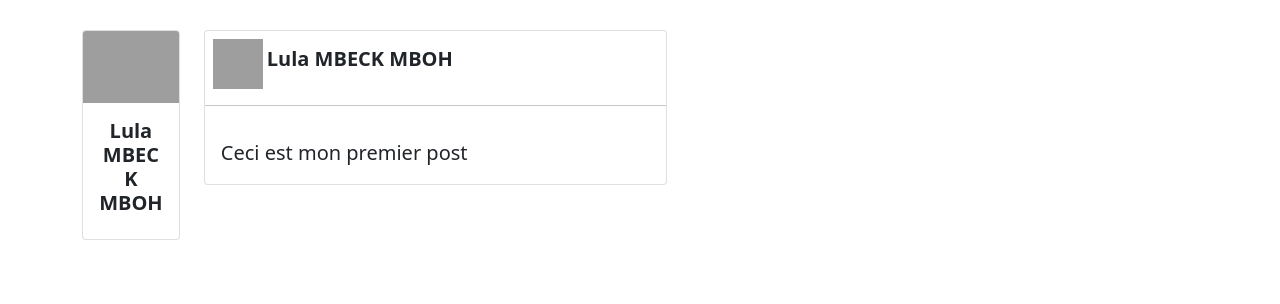
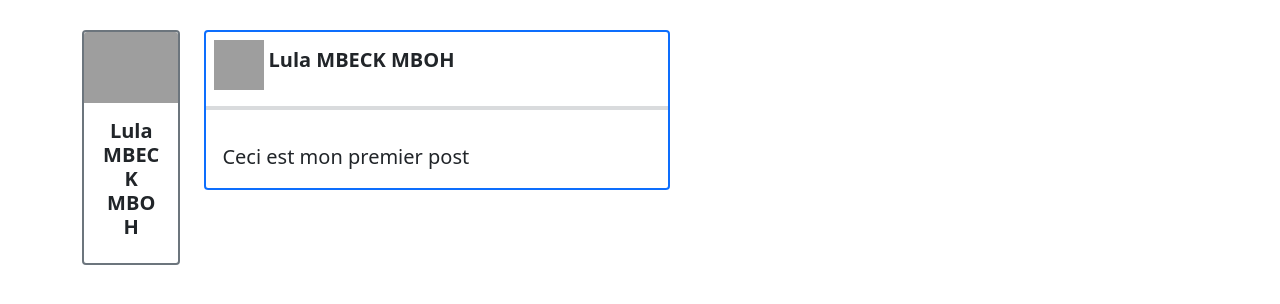
Before and after one commit to luljn/The-Social-Network, a PHP site: page /index.php?action=myAccount&userId=1 in a window 1280 px wide. Shown: the part 66-370 px from the top of the page. Run offline with PHP 8.4, Linux system fonts and the light colour scheme; data comes from the database, SQL or seed files in the repository; grey boxes are pictures that could not be loaded.

Commit message:
UI refactored

```diff
--- a/TSN/src/models/post.php
+++ b/TSN/src/models/post.php
@@ -120,7 +120,7 @@ class PostManagment {
     public function getRandomPosts(){   // To get random post, to display on the home screen.
 
         $this->databaseConnection = new DatabaseConnection;
-        $statement = "SELECT * from post LIMIT 4;";
+        $statement = "SELECT * from post;";
         $query = $this->databaseConnection->getConnection()->prepare($statement);
         $query->execute();
         $result = $query->fetchAll();
--- a/TSN/src/views/account.php
+++ b/TSN/src/views/account.php
@@ -31,7 +31,7 @@
                 <?php if(isset($_SESSION['isConnected']) && $_SESSION['isConnected'] === true
                          && $_GET['userId'] == $connectedUser->getID()){ // If the account it is the one of the connected user ?>
                     <div class="col-2">
-                        <div class="card mt-5 position-sticky d-flex flex-column" style="top: 97px;">
+                        <div class="card mt-5 border border-2 border-secondary position-sticky d-flex flex-column" style="top: 150px;">
                             <?php if($connectedUser->getPhoto() == ''){ ?>
                                 <img src="../../img/defaultUserPicture.png" class="card-img-top img-fluid" alt="photo de profile">
                             <?php
@@ -50,8 +50,8 @@
                                 <?php } ?>
                             </div>
                         </div>
-                        <div class="mt-2 position-fixed text-center">
-                            <button type="button" class="btn btn-primary btn-block justify-content-center" data-bs-toggle="modal" data-bs-target="#userNewPostModal">
+                        <div class="mt-5 position-fixed text-center">
+                            <button type="button" class="btn btn-primary btn-block justify-content-center mt-3" data-bs-toggle="modal" data-bs-target="#userNewPostModal">
                                 <i class="bi bi-plus-circle"></i>
                                 Nouveau post
                             </button>
@@ -88,7 +88,7 @@
                       else{
                 ?>
                 <div class="col-2">
-                    <div class="card mt-5 position-sticky" style="top: 97px;">
+                    <div class="card mt-5 border border-2 border-secondary position-sticky" style="top: 150px;">
                         <?php if(isset($user) && $user->getPhoto() == ''){ ?>
                             <img src="../../img/defaultUserPicture.png" class="card-img-top img-fluid" alt="photo de profile">
                         <?php
@@ -110,7 +110,7 @@
                     <?php if(empty($posts) && isset($_SESSION['isConnected']) && $_SESSION['isConnected'] === true
                             && $_GET['userId'] == $connectedUser->getID()){
                     ?>
-                        <div class="card mb-5">
+                        <div class="card mb-5 border-2 border-secondary">
                             <div class="card-body">
                                 <p class="card-text fs-5">
                                     Vous n'avez encore fait aucun post 😓, mais vous pouvez en faire un grâce au bouton nouveau post 😉.
@@ -122,7 +122,7 @@
                                    || empty($posts) && isset($_SESSION['isConnected']) && $_SESSION['isConnected'] === True && $connectedUser->getID() !== $_GET["userId"])
                     { ?>
 
-                                    <div class="card mb-5">
+                        <div class="card mb-5 border-2 border-secondary">
                             <div class="card-body">
                                 <p class="card-text fs-5">
                                     Cet utilisateur(trice) n'a encore fait aucun post 😓, cette page est donc vide 😭. Y'a rien à voir pour le moment 😥.
@@ -135,7 +135,7 @@
                     <?php
                         foreach($posts as $post){
                     ?>
-                        <div class="card mb-5">
+                        <div class="card mb-5 border border-2 border-primary">
                             <div class="d-flex flex-row mx-2 mt-2">
                             <?php if($post->getUser()->getPhoto() == ''){ ?>
                                 <img src="../../img/defaultUserPicture.png" width="50" height="50">
@@ -144,7 +144,7 @@
                             <?php } ?>
                                 <h5 class="mx-1 mt-2 fw-bold"><?= $post->getUser()->getSurname() . " " . $post->getUser()->getName(); ?></h5>
                             </div>
-                            <hr>
+                            <hr class="border border-2 border-secondary">
                             <?php if($post->getImage() == ''){ ?>
                                 <!-- <img src="https://picsum.photos/1920/1080?random=<?= $post->getUser()->getID(); ?>" class="card-img-top" alt="..."> -->
                             <?php } else {?>
@@ -155,7 +155,7 @@
                                 <!-- <a href="#" class="btn btn-primary">Go somewhere</a> -->
                             </div>
                             <?php if(isset($_SESSION['isConnected']) && $_SESSION['isConnected'] === true){ ?>
-                                <hr>
+                                <hr class="border border-2 border-secondary">
                                 <div class="d-flex flex-row mx-2 mb-2">
                                     <i class="bi bi-hand-thumbs-up fs-3 text-primary mx-2" data-bs-toggle="tooltip" title="Liker"></i><p class="fs-3 me-4 text-secondary">1</p>
                                     <i class="bi bi-chat fs-3 text-primary mx-2" data-bs-toggle="tooltip" title="Commenter"></i><p class="fs-3 me-4 text-secondary">7</p>
@@ -169,12 +169,21 @@
 
                 <?php if(isset($_SESSION['isConnected']) && $_SESSION['isConnected'] === true){ ?>
                     <div class="col-2 mt-5">
-                        <?php if(!empty($followings)){ ?>
-                        <div id="carousel" class="carousel slide position-sticky" data-bs-ride="carousel" style="top: 97px;">
+                        <?php if(!empty($followings)){ // If the user has at least one following. ?>
+                            <?php if($connectedUser->getID() == $_GET["userId"]){ ?>
+                                <h5 class="text-center fs-5 fw-bold text-primary mb-4 position-sticky" style="top: 97px">Vos followings</h5>
+                            <?php } else { ?>
+                                <h5 class="text-center fs-5 fw-bold text-primary mb-4 position-sticky" style="top: 97px">followings</h5>
+                            <?php } ?>
+                            <div id="carousel" class="carousel slide position-sticky" data-bs-ride="carousel" style="top: 150px;">
                                 <div class="carousel-inner">
                                     <div class="carousel-item active" data-bs-interval="5000">
-                                    <div class="card d-block w-100">
+                                        <div class="card d-block w-100 border-2 border-secondary">
+                                            <?php if($firstFollowing->getUser()->getPhoto() == ''){ ?>
                                                 <img src="../../img/defaultUserPicture.png" class="card-img-top" alt="...">
+                                            <?php } else { ?>
+                                                <img src="../../img/users/<?= $firstFollowing->getUser()->getPhoto() ?>" class="card-img-top" alt="...">
+                                            <?php } ?>
                                             <div class="card-body">
                                                 <h5 class="card-title fs-5 text-center"><?= $firstFollowing->getUser()->getSurname() . " " . $firstFollowing->getUser()->getName(); ?></h5>
                                                 <p class="text-center text-primary fw-bold mt-5">Followed</p>
@@ -183,8 +192,12 @@
                                     </div>
                                     <?php foreach($followings as $following) { ?>
                                         <div class="carousel-item" data-bs-interval="5000">
-                                    <div class="card d-block w-100">
+                                            <div class="card d-block w-100 border-2 border-secondary">
+                                            <?php if($following->getUser()->getPhoto() == ''){ ?>
                                                 <img src="../../img/defaultUserPicture.png" class="card-img-top" alt="...">
+                                            <?php } else { ?>
+                                                <img src="../../img/users/<?= $following->getUser()->getPhoto() ?>" class="card-img-top" alt="...">
+                                            <?php } ?>
                                                 <div class="card-body">
                                                     <h5 class="card-title fs-5 text-center"><?= $following->getUser()->getSurname() . " " . $following->getUser()->getName(); ?></h5>
                                                     <p class="text-center text-primary fw-bold mt-5">Followed</p>
@@ -202,6 +215,22 @@
                                     <span class="visually-hidden">Next</span>
                                 </button>
                             </div>
+                        <?php } else if($_GET['userId'] == $connectedUser->getID()) { ?>
+                            <div class="card d-block w-100 border-2 border-secondary position-sticky" style="top: 150px;">
+                                <div class="card-body">
+                                    <p class="text-center text-dark fs-5 mt-5">
+                                        Vous n'avez encore aucun following 😓, mais vous pouvez follow un autre utilisateur à tout moment 😉.
+                                    </p>
+                                </div>
+                            </div>
+                        <?php } else { ?>
+                            <div class="card d-block w-100 border-2 border-secondary position-sticky" style="top: 150px;">
+                                <div class="card-body">
+                                    <p class="text-center text-dark fs-5 mt-5">
+                                        Cet utilisateur(trice) n'a encore aucun following 😓.
+                                    </p>
+                                </div>
+                            </div>
                         <?php } ?>
                     </div>
                 <?php } ?>
```
Also changed, not shown: TSN/src/views/home.php (+9 -8 lines). Lines whose indentation alone changed are shown as unchanged.
